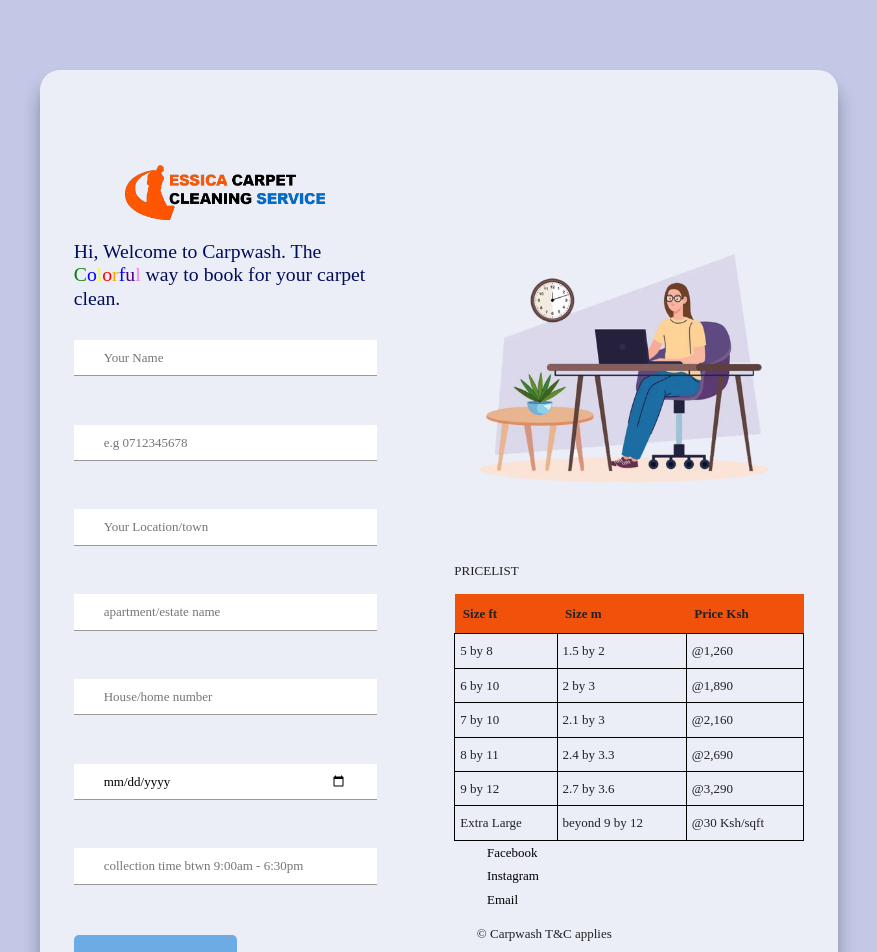
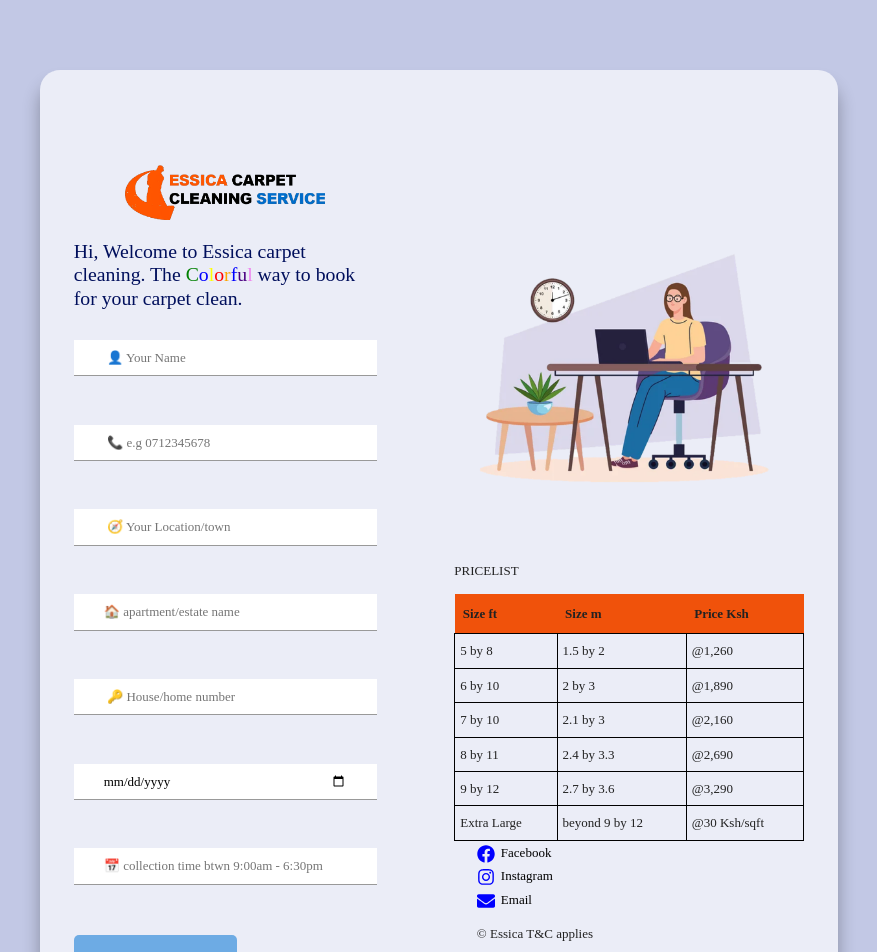
Before and after one commit to Tracy-miranja/essica-carpet-cleaning, a React (Vite) app: page /Booking in a window 1280 px wide. Shown: the top 952 px of the page, without its empty margins (201-1078 px from the left). Built offline with nearby package versions, Linux system fonts and the light colour scheme; the HTML template or start-up script is replaced by a standard one.

Commit message:
Add icons to form

```diff
--- a/src/components/Bookings/booking.jsx
+++ b/src/components/Bookings/booking.jsx
@@ -2,6 +2,7 @@
 import './Booking.css';
 import logo from "../Navbar/logo.png"
 import worker from "../Bookings/worker2.png"
+import { FaFacebook, FaInstagram, FaEnvelope } from 'react-icons/fa';
 
 
 const Booking = () => {
@@ -18,7 +19,7 @@ const Booking = () => {
               </div>
               <h3 className="form-title">
                 <span style={{ color: '#000F5C' }}>
-                  Hi, Welcome to Carpwash. The
+                  Hi, Welcome to Essica carpet cleaning. The
                 </span>{' '}
                 <span style={{ color: 'green' }}>C</span>
                 <span style={{ color: 'blue' }}>o</span>
@@ -47,35 +48,35 @@ const Booking = () => {
                     type="text"
                     name="clientname"
                     id="clientname"
-                    placeholder="Your Name"
+                    placeholder=" &#128100; Your Name"
                     required=""
                   />
                 </div>
 
                 <div className="form-group">
                                 <label htmlFor="phone"><i className="zmdi zmdi-phone material-icons-name"></i></label>
-                                <input type="text" name="clientphone" id="name" placeholder="e.g 0712345678" required="" />
+                                <input type="text" name="clientphone" id="name" placeholder=" &#128222; e.g 0712345678" required="" />
                 </div>
                 <div className="form-group">
                                 <label htmlFor="location"><i className="zmdi zmdi-my-location material-icons-name"></i></label>
-                                <input type="text" name="location" id="name" placeholder="Your Location/town" required="" />
+                                <input type="text" name="location" id="name" placeholder=" 🧭 Your Location/town" required="" />
                  </div>
 
                  <div className="form-group">
                                 <label htmlFor="apartmentname"><i className="zmdi zmdi-home material-icons-name"></i></label>
-                                <input type="text" name="apartmentname" id="name" placeholder="apartment/estate name" required="" />
+                                <input type="text" name="apartmentname" id="name" placeholder="&#127968; apartment/estate name" required="" />
                             </div>
                             <div className="form-group">
                                 <label htmlFor="housenumber"><i className="zmdi zmdi-key material-icons-name"></i></label>
-                                <input type="text" name="housenumber" id="name" required="" placeholder="House/home number" />
+                                <input type="text" name="housenumber" id="name" required="" placeholder=" 🔑 House/home number" />
                             </div>
                             <div className="form-group">
                                 <label htmlFor="collectionday"><i className="zmdi zmdi-calendar material-icons-name"></i></label>
-                                <input type="date" name="collectionday" required="" id="name" placeholder="collection day" />
+                                <input type="date" name="collectionday" required="" id="name" placeholder="📅 collection day" />
                             </div>
                             <div className="form-group">
                                 <label htmlFor="collectiontime"><i className="zmdi zmdi-time material-icons-name"></i></label>
-                                <input type="text" name="collectiontime" id="name" required="" placeholder="collection time btwn 9:00am - 6:30pm" />
+                                <input type="text" name="collectiontime" id="name" required="" placeholder="📅 collection time btwn 9:00am - 6:30pm" />
                             </div>
 
                 <div className="form-group form-button">
@@ -140,41 +141,44 @@ const Booking = () => {
               <ul className="icons">
               <li>
       <a
-                    href="https://web.facebook.com/carpwashruaka"
-                    className="icon alt fa-facebook"
+        href="https://www.facebook.com/your-facebook-page"
+        className="icon alt"
         target="_blank"
         rel="noopener noreferrer"
       >
+        <FaFacebook style={{color:"blue", fontSize:"18px", marginRight:"6px"}}/>
         <span className="label">Facebook</span>
       </a>
     </li>
     <li>
       <a
-                    href="https://www.instagram.com/carpwash_carpetcare/"
-                    className="icon alt fa-instagram"
+        href="https://www.instagram.com/your-instagram-account"
+        className="icon alt"
         target="_blank"
         rel="noopener noreferrer"
       >
+        <FaInstagram style={{color:"blue", fontSize:"18px", marginRight:"6px"}}/>
         <span className="label">Instagram</span>
       </a>
     </li>
     <li>
       <a
-                    href="#"
-                    className="icon alt fa-envelope"
+        href="mailto:your-email@example.com"
+        className="icon alt"
         target="_blank"
         rel="noopener noreferrer"
       >
+        <FaEnvelope style={{color:"blue", fontSize:"18px", marginRight:"6px"}}/>
         <span className="label">Email</span>
       </a>
     </li>
               </ul>
 
               <ul className="copyright">
-                <li>© Carpwash T&amp;C applies</li>
+                <li>© Essica T&amp;C applies</li>
                 <li>
                   Design:{' '}
-                  <a href="http://carpwash.co.ke">CARPWASH CARPET CLEANERS - 0727828681</a>
+                  <a href="#">Essica CARPET CLEANERS - +254-788-413-877</a>
                 </li>
               </ul>
             </div>
```
Lines whose indentation alone changed are shown as unchanged.
